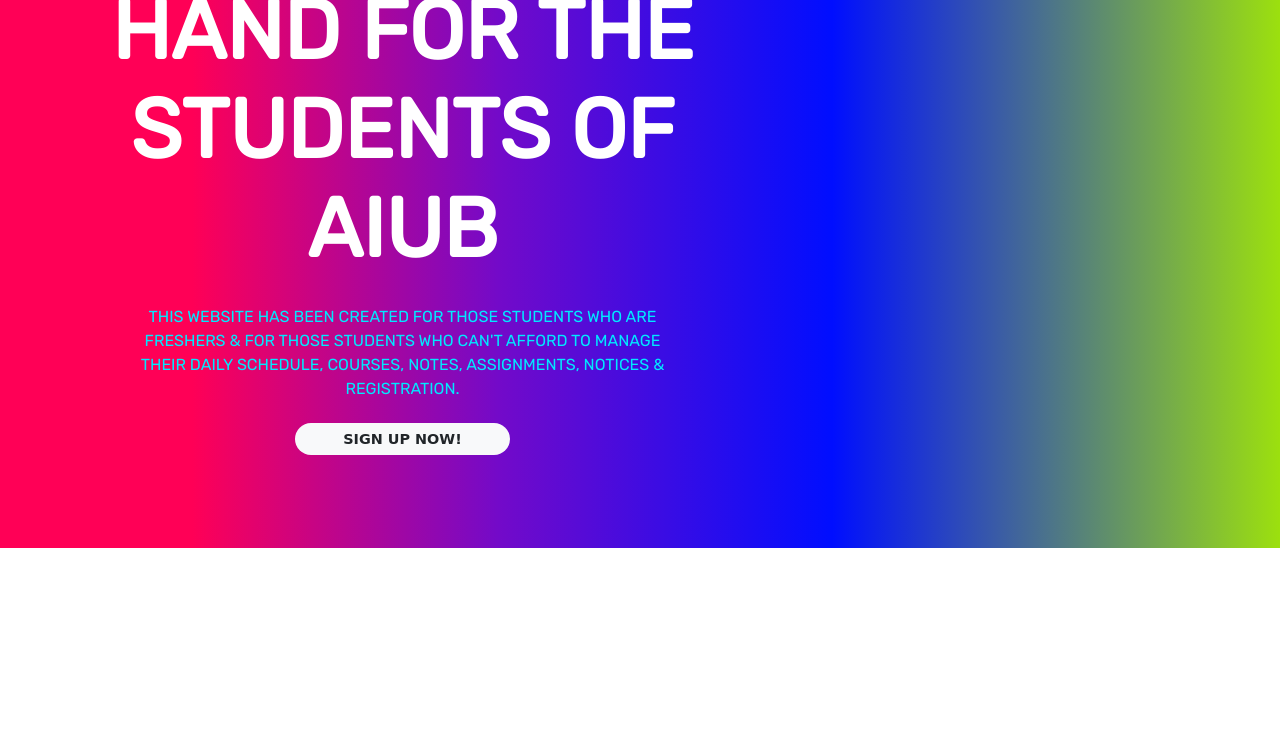
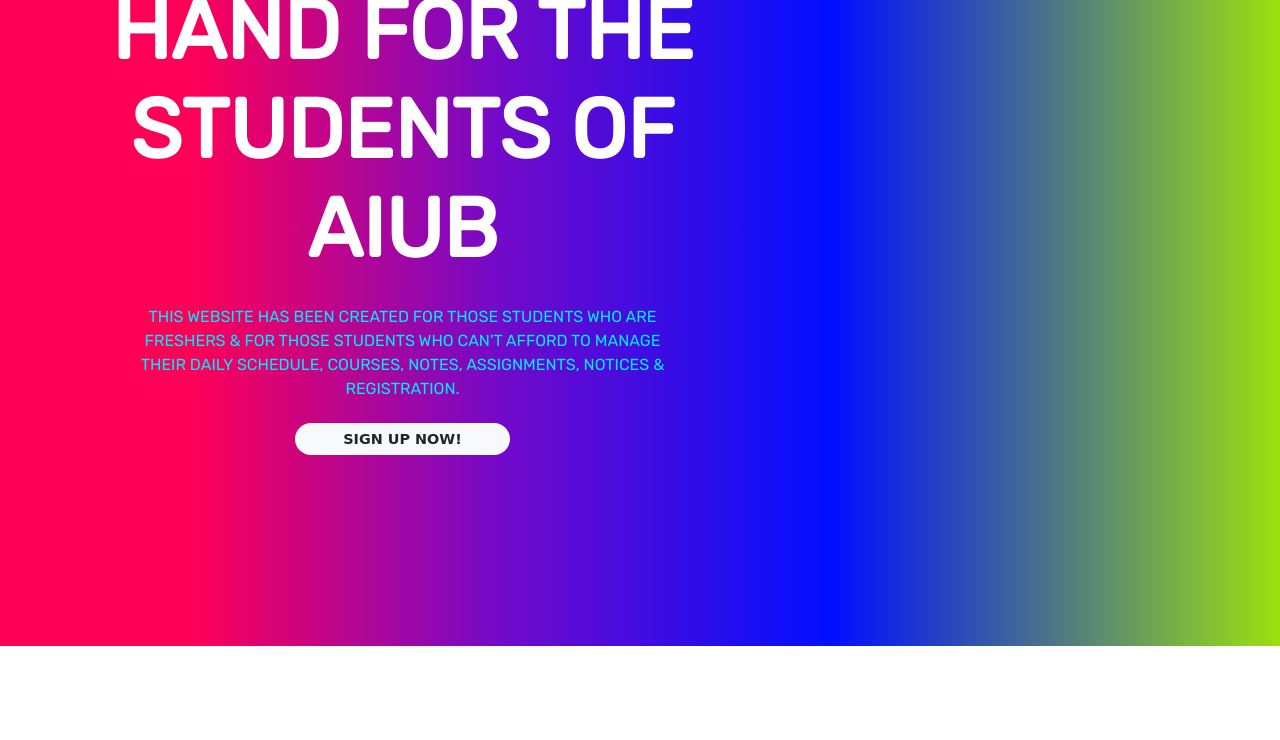
Before and after one commit to sourcebd/nafi.com, a PHP site: page / in a window 1280 px wide. Shown: the part 279-1019 px from the top of the page. Run offline with PHP 8.4, Linux system fonts and the light colour scheme; some web fonts are replaced.

Commit message:
Update Style.css

```diff
--- a/Style.css
+++ b/Style.css
@@ -249,7 +249,7 @@
 
 header .row .col-md-7 {
   padding: 7vmin 1vmin;
-  padding-bottom: 10vmin;
+  padding-bottom: 20vmin;
 }
 
 header .row .col-md-5 {
```
